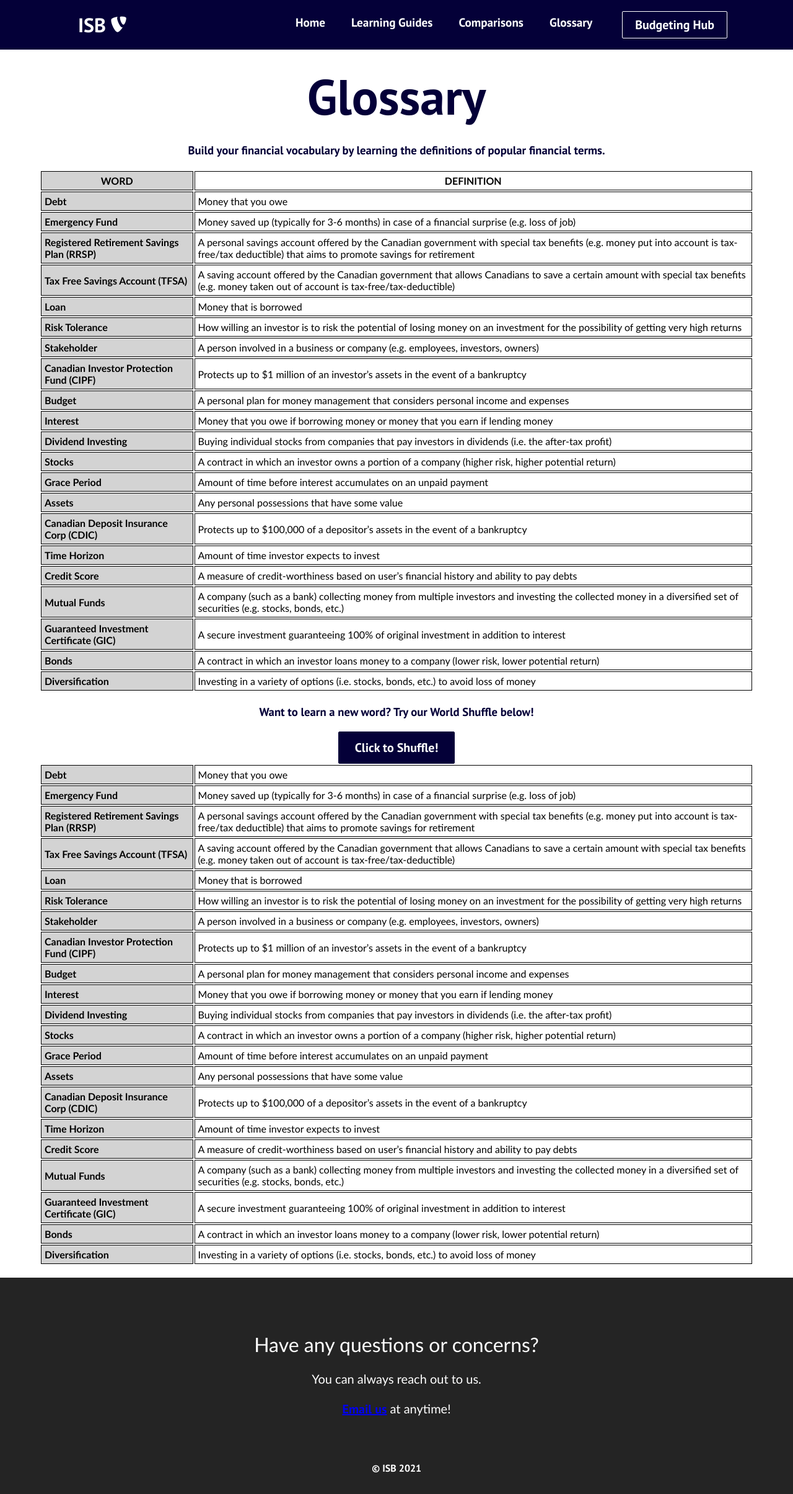
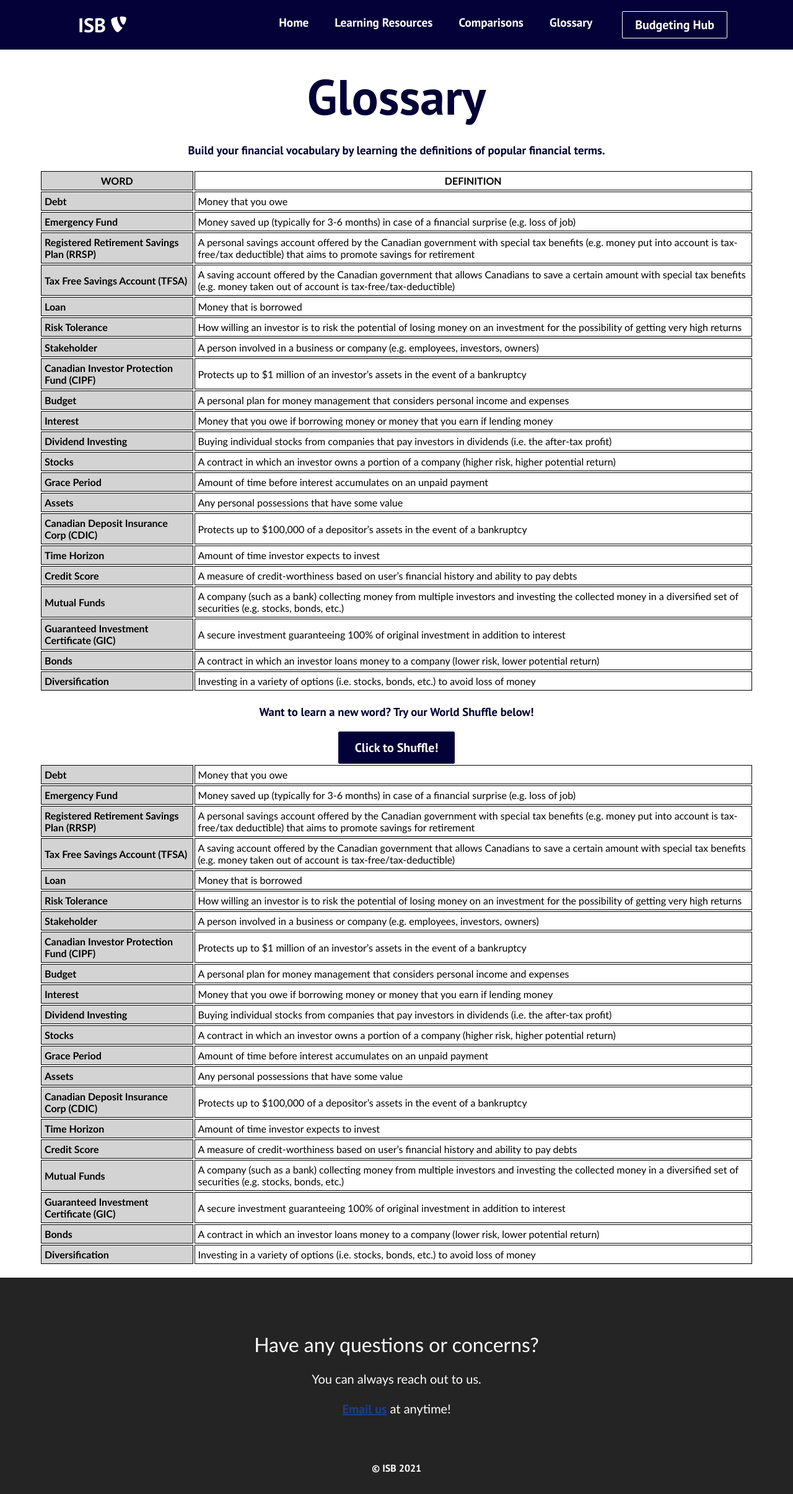
Before and after one commit to ISB-Finances/ISB-Finances.github.io, a React (Create React App) app: page /#/glossary in a window 1280 px wide. Shown: the whole page at 62% size. Built offline with nearby package versions, Linux system fonts and the light colour scheme.

Commit message:
Changed Learning Guides to Learning Resources

```diff
--- a/src/components/Cards.js
+++ b/src/components/Cards.js
@@ -11,7 +11,7 @@ function Cards() {
                     <ul className='cards__items'>
                         <CardItem
                         src='images/guides.jpg'
-                        text='Learning Guides'
+                        text='Learning Resources'
                         //label='Adventure'
                         path='/learning-guides'/>
                         <CardItem
--- a/src/components/Footer.css
+++ b/src/components/Footer.css
@@ -37,3 +37,7 @@
 .website-rights {
   color: #fff;
 }
+
+a {
+  color: rgb(28, 62, 136);
+}
--- a/src/components/Navbar.js
+++ b/src/components/Navbar.js
@@ -47,7 +47,7 @@ function Navbar() {
                 className='nav-links'
                 onClick={closeMobileMenu}
               >
-                Learning Guides
+                Learning Resources
               </Link>
             </li>
             <li className='nav-item'>
```
